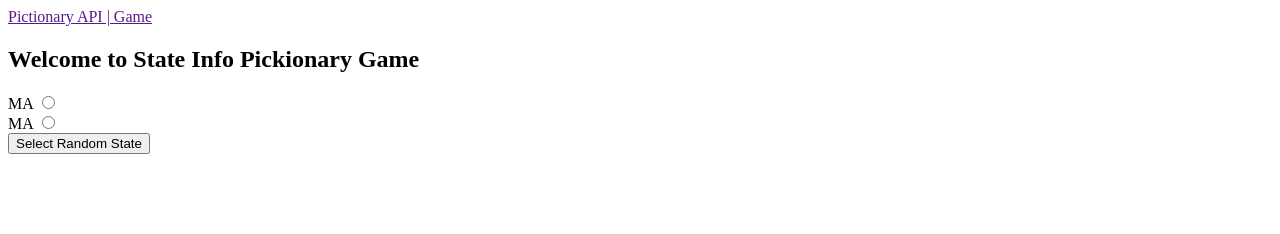
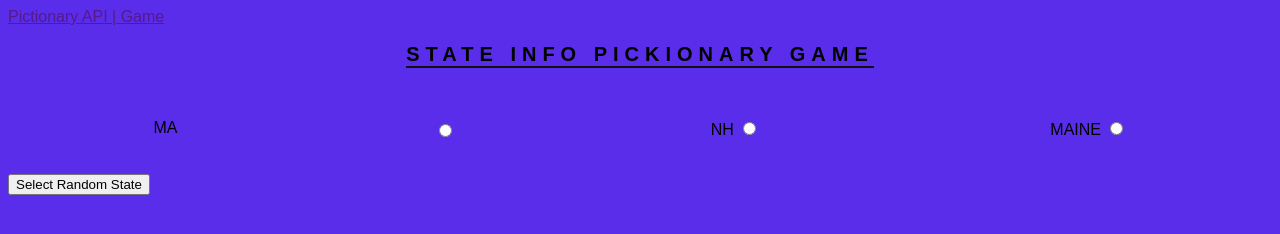
Before and after one commit to RealRyanJames/FirstNestAPI, a website: page extras/index.html in a window 1280 px wide. Drawn offline with Linux system fonts and the light colour scheme.

Commit message:
added  input and labels

```diff
--- a/extras/index.html
+++ b/extras/index.html
@@ -2,6 +2,7 @@
 <html lang="en">
   <head>
     <meta charset="UTF-8" />
+    <link rel="stylesheet" href="./styles/main.css" />
     <meta name="viewport" content="width=device-width, initial-scale=1.0" />
     <title>Document</title>
   </head>
@@ -12,21 +13,22 @@
       </div>
     </header>
 
-    <div>
-      <h2>Welcome to State Info Pickionary Game</h2>
+    <div class="container">
+      <h2>State Info Pickionary Game</h2>
     </div>
 
-    <div>
-      <label for="html"
-        >MA
-        <input type="radio" id="MA" name="MA" value="MA" />
+    <div class="container">
+      <label for="ma" name="ma">MA </label>
+      <input type="radio" name="ma" id="ma" value="MA" />
+
+      <label for="NH"
+        >NH
+        <input type="radio" id="NH" name="NH" value="NH" />
       </label>
-    </div>
 
-    <div>
-      <label for="html"
-        >MA
-        <input type="radio" id="MA" name="MA" value="" />
+      <label for="MAINE"
+        >MAINE
+        <input type="radio" id="MAINE" name="MAINE" value="MAINE" />
       </label>
     </div>
 
--- /dev/null
+++ b/extras/styles/main.css
@@ -0,0 +1,30 @@
+body {
+  background-color: rgb(89, 45, 234);
+  font-family: sans-serif;
+}
+
+.container {
+  display: flex;
+  justify-content: space-around;
+}
+
+h2 {
+  font-size: 20px;
+  text-transform: uppercase;
+  border-bottom: 2px solid #101010;
+  letter-spacing: 6px;
+}
+
+label {
+  padding: 20px;
+  margin: calc(30px / 2);
+}
+
+@media screen and (max-width: 500px) {
+  h2 {
+    font-size: calc(40px / 2);
+    text-transform: uppercase;
+    border-bottom: 2px solid #101010;
+    letter-spacing: 0;
+  }
+}
--- a/tsconfig.json
+++ b/tsconfig.json
@@ -13,7 +13,6 @@
     "target": "ES2023",
     "sourceMap": true,
     "outDir": "./dist",
-    "baseUrl": "./",
     "incremental": true,
     "skipLibCheck": true,
     "strictNullChecks": true,
```
Also changed, not shown: src/app.controller.ts (+2 -10 lines).
